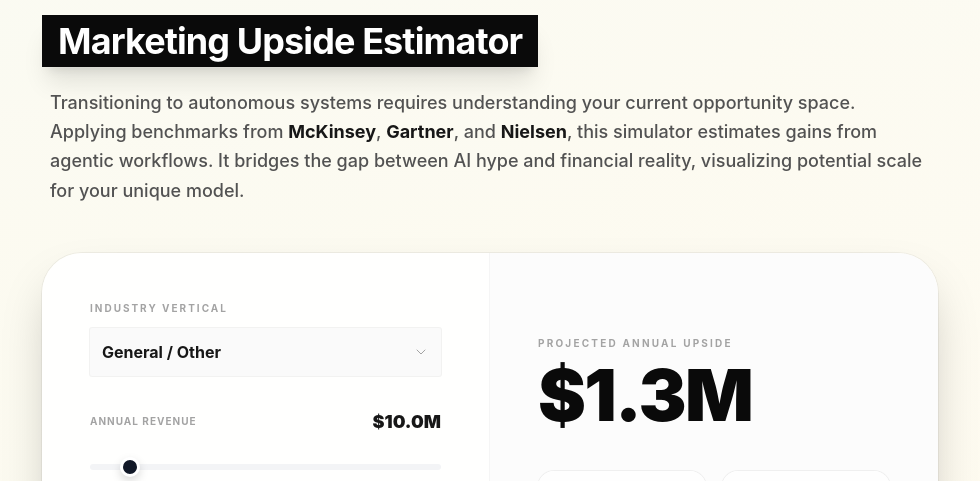
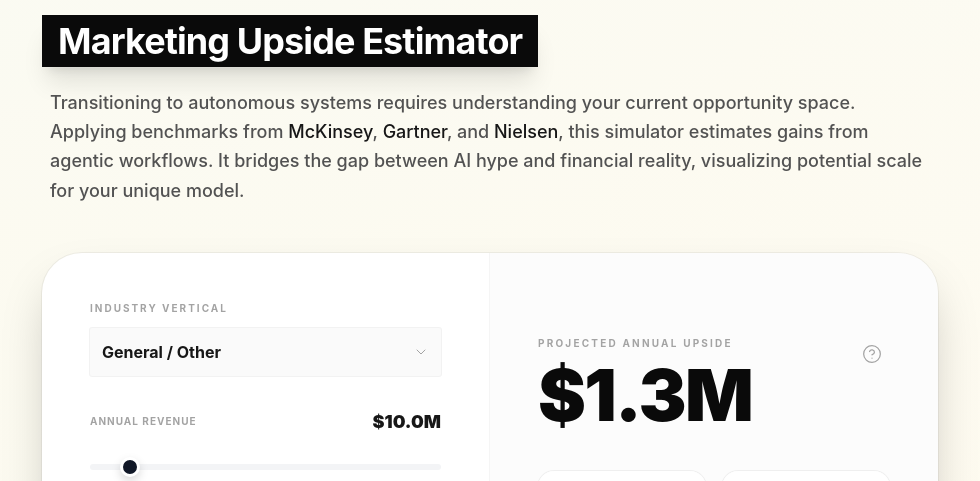
Before and after one commit to nabiliogram/sprint, a React (Vite) app: page / in a window 1280 px wide. Shown: the part 2165-2646 px from the top of the page, without its empty margins (150-1130 px from the left). Built offline with nearby package versions, Linux system fonts and the light colour scheme.

Commit message:
Update App.jsx

```diff
--- a/src/App.jsx
+++ b/src/App.jsx
@@ -130,6 +130,7 @@ const Icon = {
   chevronDown: (p) => <Svg p={p}><path d="m6 9 6 6 6-6" /></Svg>,
   copy: (p) => <Svg p={p}><rect width="14" height="14" x="8" y="8" rx="2" ry="2" /><path d="M4 16c-1.1 0-2-.9-2-2V4c0-1.1.9-2 2-2h10c1.1 0 2 .9 2 2" /></Svg>,
   check: (p) => <Svg p={p}><path d="M20 6 9 17l-5-5" /></Svg>,
+  help: (p) => <Svg p={p}><circle cx="12" cy="12" r="10"/><path d="M9.09 9a3 3 0 0 1 5.83 1c0 2-3 3-3 3"/><line x1="12" y1="17" x2="12.01" y2="17"/></Svg>,
 };
 
 // Data
@@ -217,6 +218,7 @@ function ValueCalculator() {
   const [hc, setHc] = useState(15);
   const [media, setMedia] = useState(100_000);
   const [agency, setAgency] = useState(15_000);
+  const [showMethodology, setShowMethodology] = useState(false);
 
   const compactFmt = new Intl.NumberFormat("en-US", { style: "currency", currency: "USD", maximumFractionDigits: 1, notation: "compact" });
   const b = INDUSTRY_BENCH[industry] || INDUSTRY_BENCH.general;
@@ -234,15 +236,15 @@ function ValueCalculator() {
       <div className="max-w-4xl px-2">
         <p className="text-lg leading-relaxed text-neutral-600 font-medium mb-12">
           Transitioning to autonomous systems requires understanding your current opportunity space. Applying benchmarks from{" "}
-          <a href="https://www.mckinsey.com/capabilities/quantumblack/our-insights/the-state-of-ai" target="_blank" rel="noreferrer" className="text-neutral-900 font-bold hover:text-emerald-700 transition-colors">McKinsey</a>,{" "}
-          <a href="https://www.gartner.com/en/articles/ai-is-coming-for-inefficiency" target="_blank" rel="noreferrer" className="text-neutral-900 font-bold hover:text-emerald-700 transition-colors">Gartner</a>, and{" "}
-          <a href="https://www.nielsen.com/insights/2025/google-mmm-case-study/" target="_blank" rel="noreferrer" className="text-neutral-900 font-bold hover:text-emerald-700 transition-colors">Nielsen</a>,{" "}
+          <a href="https://www.mckinsey.com/capabilities/quantumblack/our-insights/the-state-of-ai" target="_blank" rel="noreferrer" className="text-neutral-900 hover:text-emerald-700 transition-colors">McKinsey</a>,{" "}
+          <a href="https://www.gartner.com/en/articles/ai-is-coming-for-inefficiency" target="_blank" rel="noreferrer" className="text-neutral-900 hover:text-emerald-700 transition-colors">Gartner</a>, and{" "}
+          <a href="https://www.nielsen.com/insights/2025/google-mmm-case-study/" target="_blank" rel="noreferrer" className="text-neutral-900 hover:text-emerald-700 transition-colors">Nielsen</a>,{" "}
           this simulator estimates gains from agentic workflows. It bridges the gap between AI hype and financial reality, visualizing potential scale for your unique model.
         </p>
       </div>
 
-      <div className="rounded-[40px] bg-white/90 ring-1 ring-black/5 shadow-2xl overflow-hidden backdrop-blur-xl">
-        <div className="grid grid-cols-1 md:grid-cols-2">
+      <div className="rounded-[40px] bg-white ring-1 ring-black/5 shadow-2xl overflow-hidden transition-all">
+        <div className="grid grid-cols-1 md:grid-cols-2 relative">
           <div className="p-8 md:p-12 space-y-8 border-b md:border-b-0 md:border-r border-neutral-100">
             <div className="flex flex-col gap-3 mb-8">
               <label className="text-[10px] font-bold uppercase tracking-[0.2em] text-neutral-400">Industry Vertical</label>
@@ -282,11 +284,25 @@ function ValueCalculator() {
             ))}
           </div>
 
-          <div className="p-6 sm:p-8 md:p-12 bg-neutral-50/50 flex flex-col justify-center">
-            <div className="text-center md:text-left mb-8 sm:mb-10">
-              <div className="text-[10px] font-bold uppercase tracking-[0.22em] text-neutral-400">Projected Annual Upside</div>
-              <div className="mt-2 text-5xl sm:text-6xl md:text-7xl font-black tracking-tight text-neutral-950">{compactFmt.format(total)}</div>
+          <div className="p-6 sm:p-8 md:p-12 bg-neutral-50/50 flex flex-col justify-center relative">
+            <div className="flex justify-between items-start mb-8 sm:mb-10">
+              <div className="text-center md:text-left flex-grow">
+                <div className="text-[10px] font-bold uppercase tracking-[0.22em] text-neutral-400">Projected Annual Upside</div>
+                <div className="mt-2 text-5xl sm:text-6xl md:text-7xl font-black tracking-tight text-neutral-950">{compactFmt.format(total)}</div>
+              </div>
+
+              <button
+                onClick={() => setShowMethodology(!showMethodology)}
+                className={cx(
+                  "p-2 rounded-full transition-colors shrink-0",
+                  showMethodology ? "bg-neutral-900 text-white shadow-md" : "text-neutral-400 hover:text-neutral-950 hover:bg-neutral-200/50"
+                )}
+                title="View methodology"
+              >
+                {Icon.help("h-5 w-5")}
+              </button>
             </div>
+
             <div className="grid grid-cols-2 gap-3 sm:gap-4">
               <Metric label="Growth Op" value={"+" + compactFmt.format(growthVal)} note="Top-line Lift" />
               <Metric label="Efficiency" value={"+" + compactFmt.format(laborVal)} note="Capacity Saved" />
@@ -295,14 +311,23 @@ function ValueCalculator() {
             </div>
           </div>
         </div>
+
+        {/* Methodology Content (Disclosed) */}
+        {showMethodology && (
+          <div className="border-t border-neutral-100 bg-neutral-50/80 p-8 md:p-10 animate-in fade-in slide-in-from-top-4 duration-300">
+            <h4 className="text-[10px] font-black uppercase tracking-[0.25em] text-neutral-400 mb-3">Simulator Logic</h4>
+            <p className="text-sm leading-relaxed text-neutral-600 font-medium">
+              This engine applies validated benchmarks to your specific operating model: McKinsey (+6.5% revenue lift via AI customer journeys), Gartner (20% labor capacity reclaim through administrative automation), and Nielsen (+17% media performance lift). Structural rationalization assumes a 40% reduction in external execution fees by shifting manual work to internal autonomous agents.
+            </p>
+          </div>
+        )}
       </div>
     </div>
   );
 }
 
-const RoadmapStepCard = ({ step, title, sub, areas, outcome }) => (
-  <article className="relative rounded-[32px] bg-white/30 backdrop-blur-2xl p-8 shadow-xl shadow-black/5 ring-1 ring-white/40 border border-black/[0.03] shadow-[inset_0px_1px_1px_rgba(255,255,255,0.8)] flex flex-col h-full w-full">
-    <div className="lg:hidden text-xs font-black tracking-[0.2em] text-neutral-400 mb-2">STEP {step}</div>
+const RoadmapStepCard = ({ title, sub, areas, outcome }) => (
+  <article className="relative rounded-[32px] bg-white p-8 shadow-xl shadow-black/5 ring-1 ring-black/5 flex flex-col h-full w-full">
     <h3 className="text-2xl font-bold tracking-tight text-neutral-950 leading-normal md:leading-tight">{title}</h3>
     <p className="mt-3 text-neutral-600 leading-relaxed font-medium flex-grow">{sub}</p>
     <div className="mt-8">
@@ -469,20 +494,19 @@ export default function App() {
              </p>
            </div>
 
-           {/* Process Roadmap with Horizontal Desktop Layout */}
-           <div className="relative mt-16">
-             {/* Timeline track: Horizontal on Desktop, Vertical on Mobile */}
+           {/* Updated Process Roadmap: Solid cards, no tracks on Mobile */}
+           <div className="relative mt-8 lg:mt-16">
+             {/* Horizontal track ONLY on Desktop */}
              <div className="hidden lg:block absolute top-7 left-[10%] right-[10%] h-px bg-neutral-200 z-0" />
-             <div className="lg:hidden absolute left-5 top-0 bottom-0 w-px bg-neutral-200 z-0" />
 
-             <div className="grid grid-cols-1 lg:grid-cols-3 gap-12 lg:gap-8 relative z-10">
+             <div className="grid grid-cols-1 lg:grid-cols-3 gap-8 lg:gap-8 relative z-10">
                {ROADMAP.map(r => (
                  <div key={r.step} className="flex flex-col items-start lg:items-center h-full">
-                   {/* Number Marker */}
-                   <div className="mb-6 lg:mb-10 flex lg:justify-center w-full">
-                      <div className="h-10 w-10 lg:h-14 lg:w-14 rounded-2xl bg-white shadow-lg ring-1 ring-black/10 flex items-center justify-center font-black text-sm lg:text-lg z-10 shrink-0">0{r.step}</div>
+                   {/* Number Marker ONLY on Desktop */}
+                   <div className="hidden lg:flex mb-10 justify-center w-full">
+                      <div className="h-14 w-14 rounded-2xl bg-white shadow-lg ring-1 ring-black/10 flex items-center justify-center font-black text-lg z-10 shrink-0">0{r.step}</div>
                    </div>
-                   {/* Card */}
+                   {/* Solid Roadmap Card */}
                    <RoadmapStepCard {...r} />
                  </div>
                ))}
@@ -557,9 +581,9 @@ export default function App() {
                  Contact via Email
                </Btn>
 
-               {/* Refined Email Display Card */}
+               {/* Clean Spelled-out Email Display */}
                <div className="flex-1 flex flex-col sm:flex-row items-center justify-between p-5 gap-4 rounded-sm bg-white/50 border border-neutral-200 shadow-sm transition-all group hover:border-neutral-300 text-center sm:text-left">
-                 <div className="text-lg md:text-xl font-bold text-neutral-950 tracking-wider break-all leading-tight">
+                 <div className="text-lg md:text-xl font-bold text-neutral-950 tracking-wider break-all leading-tight font-sans">
                    {CONTACT_EMAIL}
                  </div>
 
```
